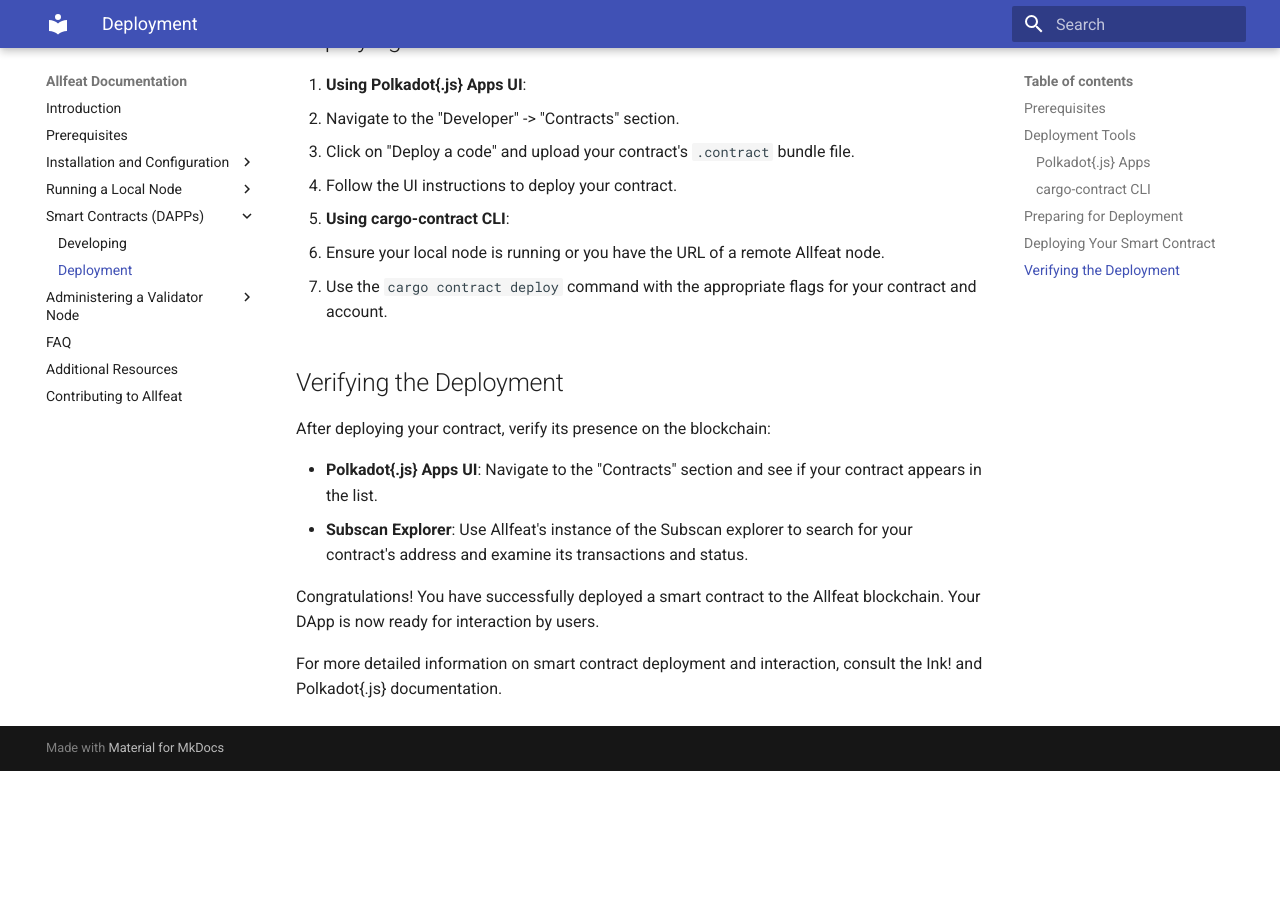
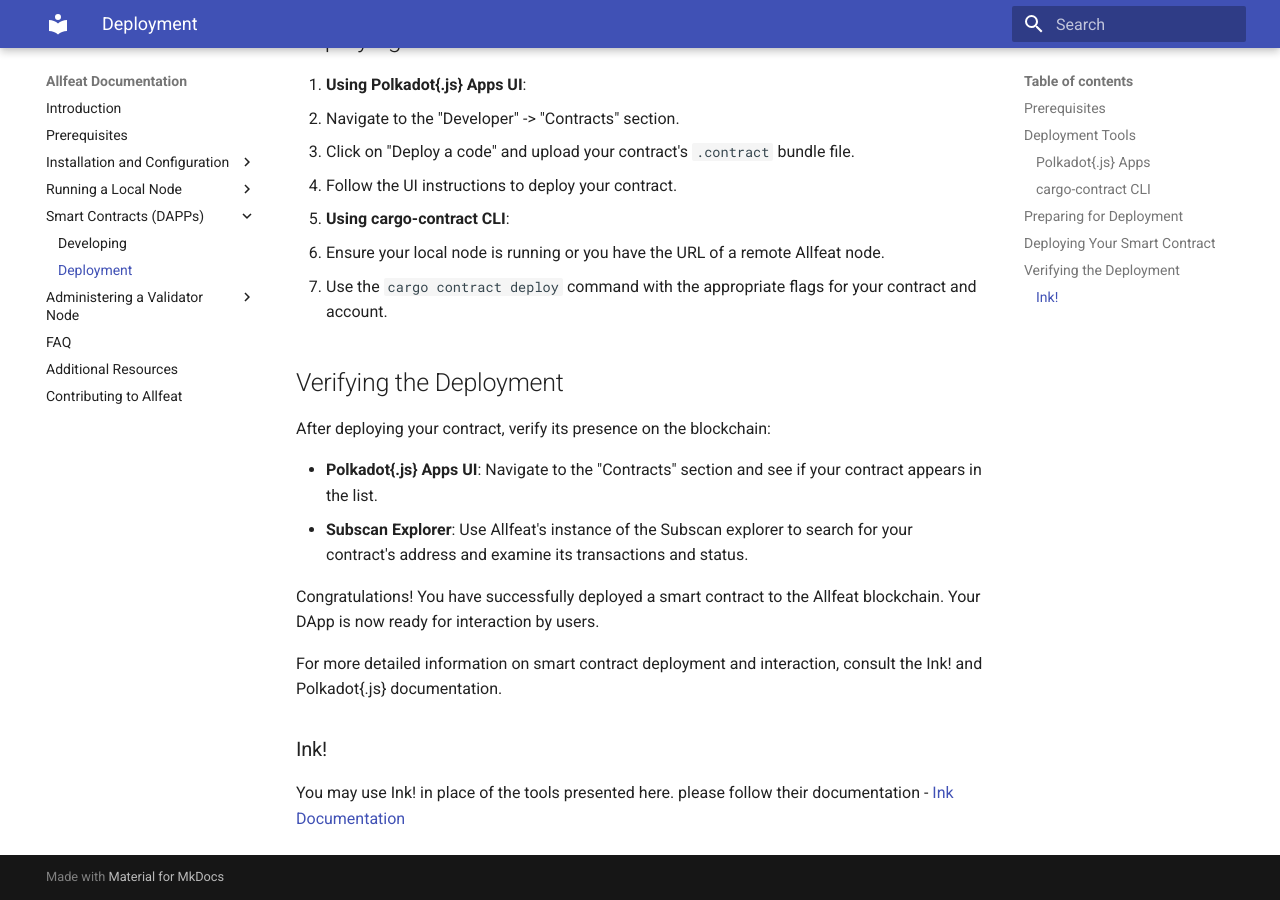
Before and after one commit to Allfeat/docs, an MkDocs documentation site: the page built from docs/smart-contracts/deployment.md, in a window 1280 px wide and 900 px high, scrolled down 1306 px. Built offline with MkDocs 1.6.1 and Material for MkDocs 9.7.7, drawn with Linux system fonts in a browser that asks for light colours; before the commit the page ends 2077 px from its top, so only the background shows below that.

Commit message:
Add ink in deployement

```diff
--- a/docs/smart-contracts/deployment.md
+++ b/docs/smart-contracts/deployment.md
@@ -8,6 +8,8 @@
 - A running local or remote Allfeat node accessible via HTTP or WebSocket.
 
 ## Deployment Tools
+
+
 
 ### Polkadot{.js} Apps
 
@@ -57,3 +59,8 @@
 Congratulations! You have successfully deployed a smart contract to the Allfeat blockchain. Your DApp is now ready for interaction by users.
 
 For more detailed information on smart contract deployment and interaction, consult the Ink! and Polkadot{.js} documentation.
+
+### Ink!
+
+You may use Ink! in place of the tools presented here. please follow their documentation
+- [Ink Documentation](https://use.ink/)
```
